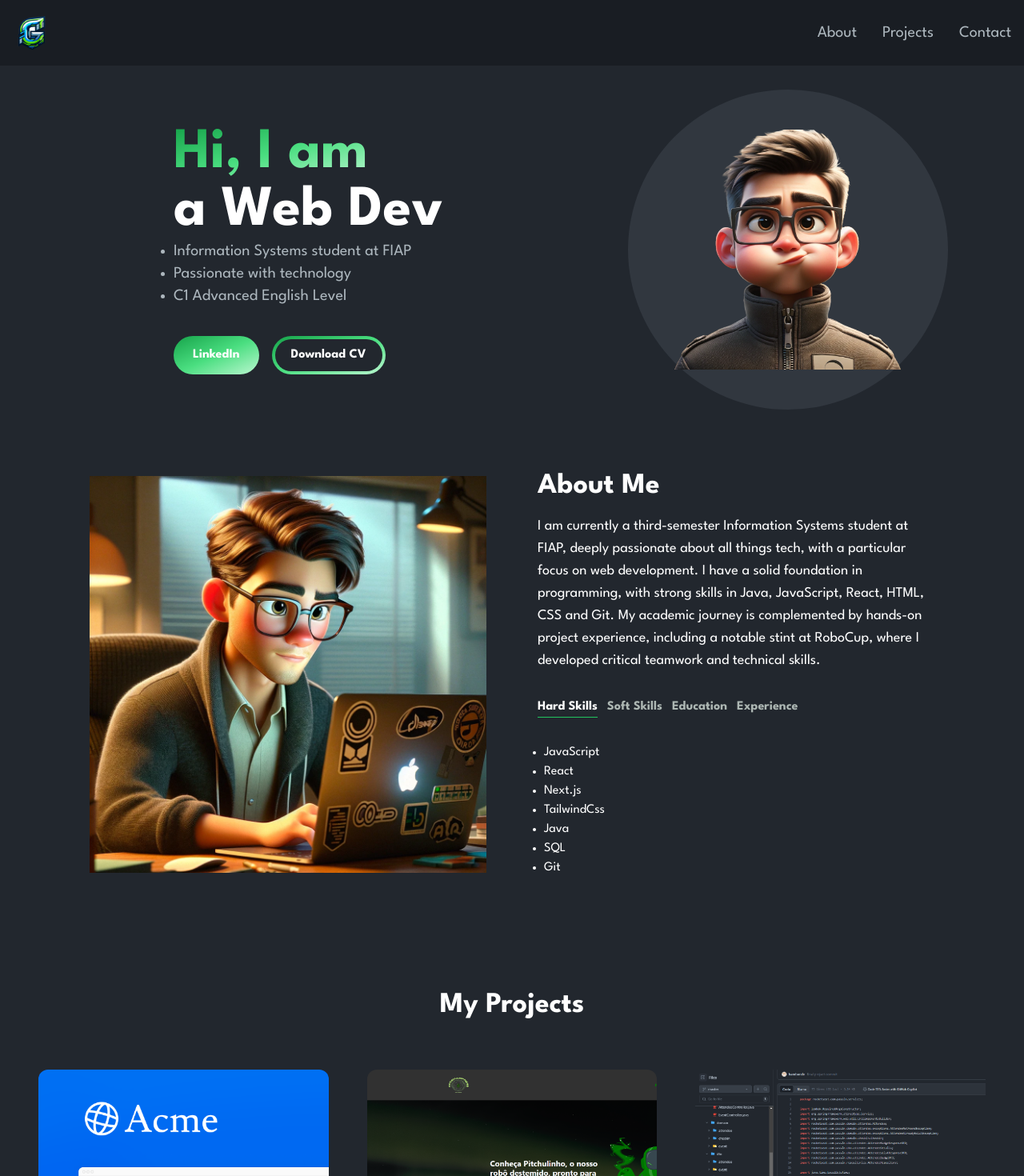
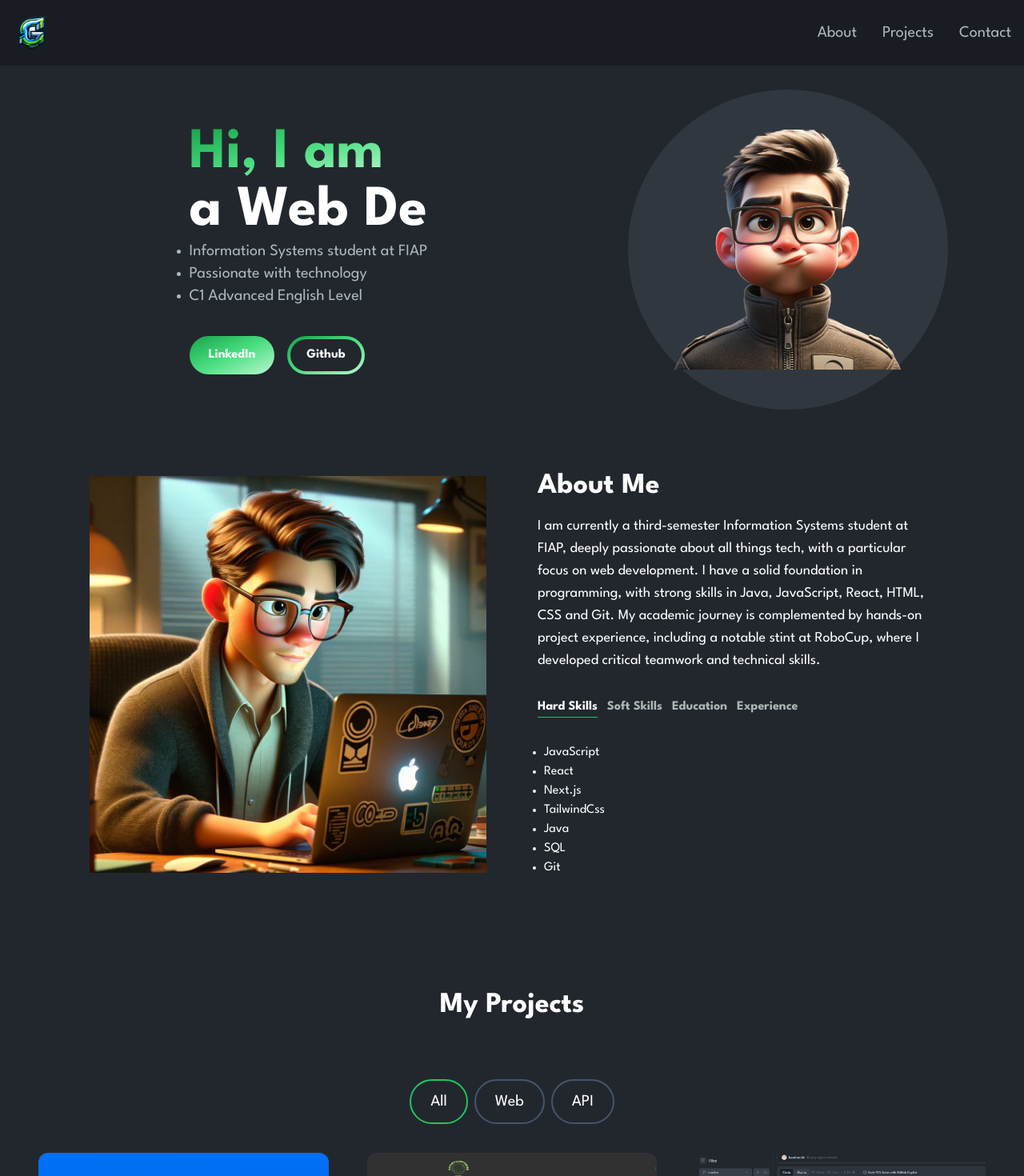
Before and after one commit to giovannibraaga/Portfolio, a Next.js app: page / in a window 1280 px wide. Shown: the top 1470 px of the page at 80% size. Built offline with nearby package versions, Linux system fonts and the light colour scheme.

Commit message:
feat: created 'Project Buttons' to filter the projects

```diff
--- a/app/components/HeroSection.jsx
+++ b/app/components/HeroSection.jsx
@@ -37,11 +37,16 @@ const HeroSection = () => {
               </button>
             </Link>
 
-            <button value="Download!" className="px-1 py-1 w-full sm:w-fit rounded-full bg-transparent bg-gradient-to-br from-green-600 via-green-400 to-green-200 hover:bg-slate-800 text-white mt-3 font-bold">
-              <span className="block bg-[#22272E] hover:bg-[#31373f] rounded-full px-5 py-2">
-                Download CV
-              </span>
-            </button>
+            <Link
+              href="https://www.github.com/giovannibraaga"
+              target="_blank"
+            >
+              <button className="px-1 py-1 w-full sm:w-fit rounded-full bg-transparent bg-gradient-to-br from-green-600 via-green-400 to-green-200 hover:bg-slate-800 text-white mt-3 font-bold">
+                <span className="block bg-[#22272E] hover:bg-[#31373f] rounded-full px-5 py-2">
+                  Github
+                </span>
+              </button>
+            </Link>
           </div>
         </div>
         <div className="col-span-5 place-self-center mt-4 lg:mt-0">
--- a/app/components/Navbar.jsx
+++ b/app/components/Navbar.jsx
@@ -27,11 +27,13 @@ const Navbar = () => {
   return (
     <nav className="fixed mx-auto top-0 left-0 right-0 z-10 bg-[#181c21] bg-opacity-80">
       <div className="flex container lg:py-4 flex-wrap items-center justify-between mx-auto px-4 py-2">
-        <Link
-          href={""}
-          className="text-2xl md:text-5xl text-white font-semibold"
-        >
-          <Image alt="Giovanni Site Logo" src="/images/logoWhite.png" width={50} height={50} />
+        <Link href={""}>
+          <Image
+            alt="Giovanni Site Logo"
+            src="/images/logoWhite.png"
+            width={50}
+            height={50}
+          />
         </Link>
         <div className="mobile-menu block md:hidden">
           {!navbarOpen ? (
--- /dev/null
+++ b/app/components/ProjectButtons.jsx
@@ -0,0 +1,15 @@
+import React from "react";
+
+const ProjectButtons = ({name, onClick, isSelected}) => {
+
+    const buttonStyle = isSelected
+    ? "text-white bg-green-500" : "text-[#adb7be] border-slate-600 hover:border-white"
+
+  return (
+    <button className={`${buttonStyle} rounded-full border-2 px-6 py-3 text-xl cursor-pointer`} onClick={onClick}>
+      {name}
+    </button>
+  );
+};
+
+export default ProjectButtons;
--- a/app/components/ProjectSection.jsx
+++ b/app/components/ProjectSection.jsx
@@ -1,5 +1,8 @@
-import React from "react";
+"use client";
+
+import React, { useState } from "react";
 import ProjectsCard from "./ProjectsCard";
+import ProjectButtons from "./ProjectButtons";
 
 const projectsData = [
   {
@@ -34,7 +37,7 @@ const projectsData = [
     image: "/images/projects/passin.png",
     github: "https://github.com/giovannibraaga/PassIn",
     preview: "https://github.com/giovannibraaga/PassIn",
-    tag: ["All", "Web"],
+    tag: ["All", "API"],
   },
   {
     id: 4,
@@ -64,6 +67,17 @@ const ProjectSection = () => {
         <h2 className="text-center text-4xl font-bold text-white mt-4 mb-8 md:mb-12">
           My Projects
         </h2>
+        <div className="text-white flex flex-row justify-center items-center gap-2 py-6 ">
+          <button className="rounded-full border-2 border-green-500 px-6 py-3 text-xl cursor-pointer">
+            All
+          </button>
+          <button className="rounded-full border-2 border-slate-600 hover:border-white px-6 py-3 text-xl cursor-pointer">
+            Web
+          </button>
+          <button className="rounded-full border-2 border-slate-600 hover:border-white px-6 py-3 text-xl cursor-pointer">
+            API
+          </button>
+        </div>
         <div className="grid md:grid-cols-3 gap-8 md:gap-12">
           {projectsData.map((project) => (
             <ProjectsCard
```
Also changed, not shown: 1 other file (tests, documents, lock files or other folders).
